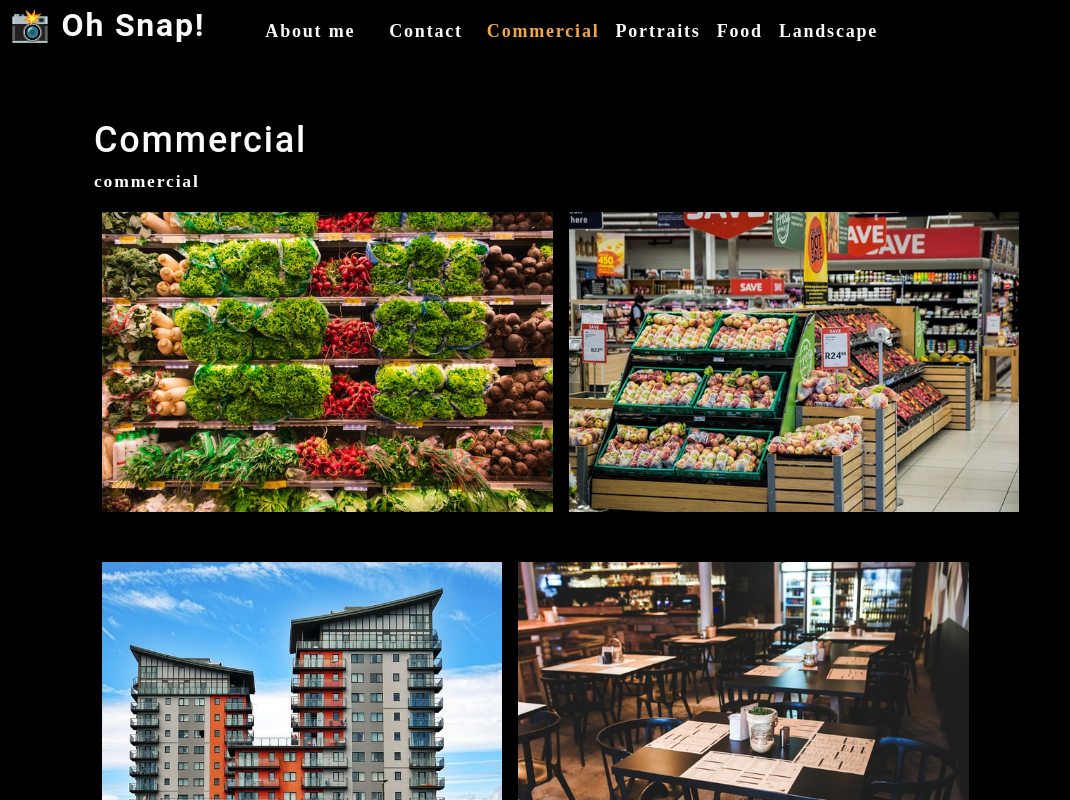
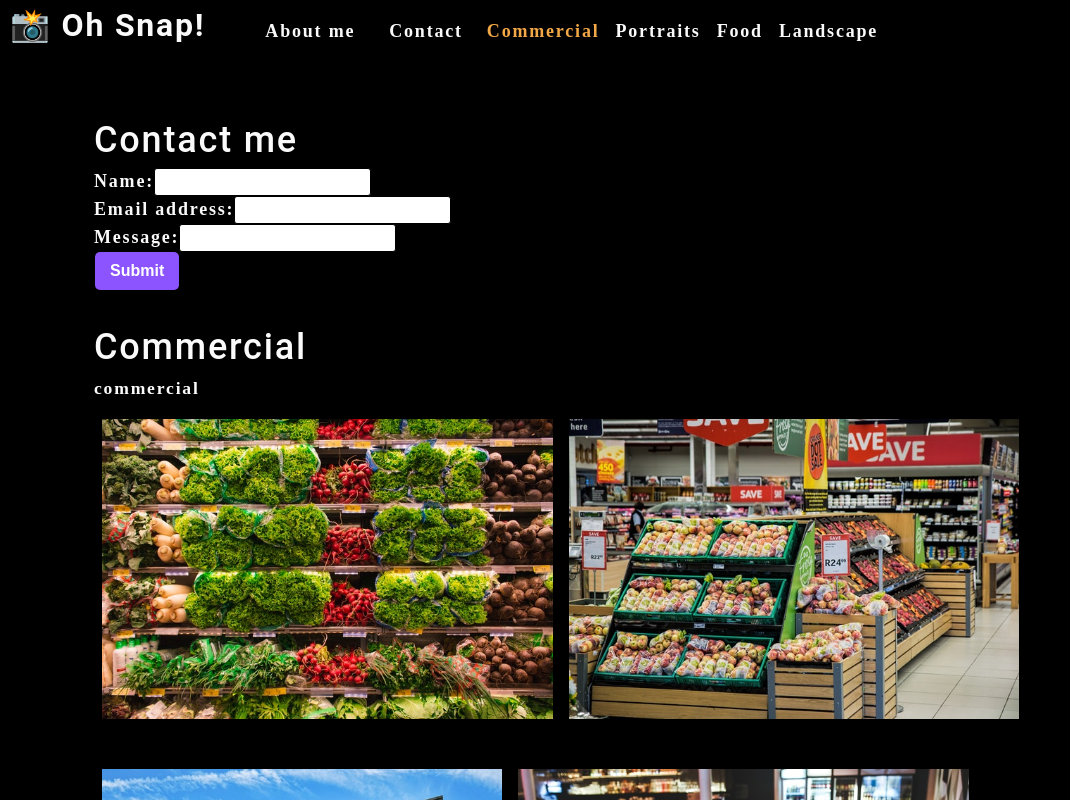
Before and after one commit to sacylkowski/photo-port, a React (Create React App) app: page / in a window 1280 px wide. Shown: the top 800 px of the page, without its empty margins (0-1070 px from the left). Built offline with nearby package versions, Linux system fonts and the light colour scheme.

Commit message:
added functions to contact form

```diff
--- a/src/App.js
+++ b/src/App.js
@@ -4,6 +4,7 @@
 import About from "./components/About";
 import Nav from "./components/Nav";
 import Gallery from "./components/Gallery";
+import ContactForm from "./components/Contact";
 
 function App() {
   const [categories] = useState([
@@ -20,6 +21,7 @@
       setCurrentCategory={setCurrentCategory}
       currentCategory={currentCategory} ></Nav>
       <main>
+        <ContactForm></ContactForm>
         {/* passing the current category from the Gallery component */}
         <Gallery currentCategory={currentCategory}></Gallery>
         <About></About>
--- a/src/components/Contact/index.js
+++ b/src/components/Contact/index.js
@@ -1,21 +1,34 @@
-import React from "react";
+import React, { useState } from "react";
 
 function ContactForm() {
+    // setting the fields as empty strings so the input fields are clear
+    const [formState, setFormState] = useState({ name: "", email: "", message: "" });
+    const { name, email, message } = formState;
+
+    // using the setFormState function to update the formState value for the name property
+    function handleChange(e) {
+        // taken the value from the input field in the UI with e.target.value
+        setFormState({...formState, [e.target.name]: e.target.value })
+    }
+    function handleSubmit(e) {
+        e.preventDefault();
+        console.log(formState);
+    }
     return (
         <section>
             <h1>Contact me</h1>
-            <form id="contact-form">
+            <form id="contact-form" onSubmit={handleSubmit}>
                 <div>
                     <label htmlFor="name">Name:</label>
-                    <input type="text" name="name" />
+                    <input type="text" name="name" defaultValue={name} onChange={handleChange} />
                 </div>
                 <div>
                     <label htmlFor="email">Email address:</label>
-                    <input type="email" name="email" />
+                    <input type="email" name="email" defaultValue={email} onChange={handleChange} />
                 </div>
                 <div>
                     <label htmlFor="message">Message:</label>
-                    <input type="message" rows="5" />
+                    <input type="message" defaultValue={message} onChange={handleChange} rows="5" />
                 </div>
                 <button type="submit">Submit</button>
             </form>
```
